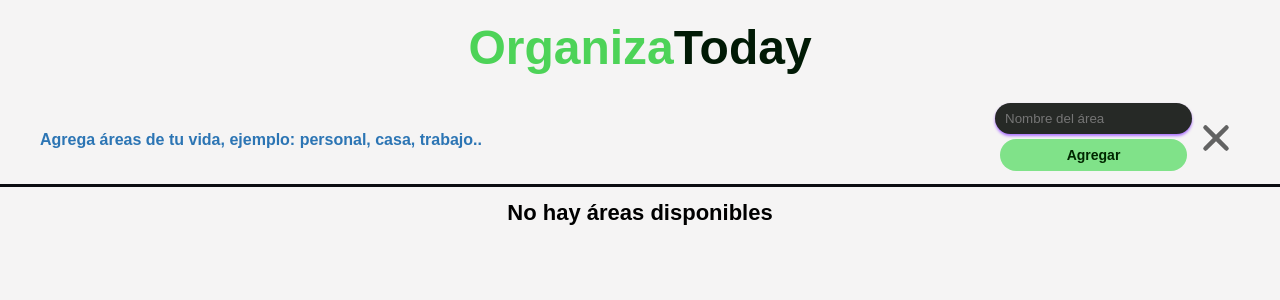
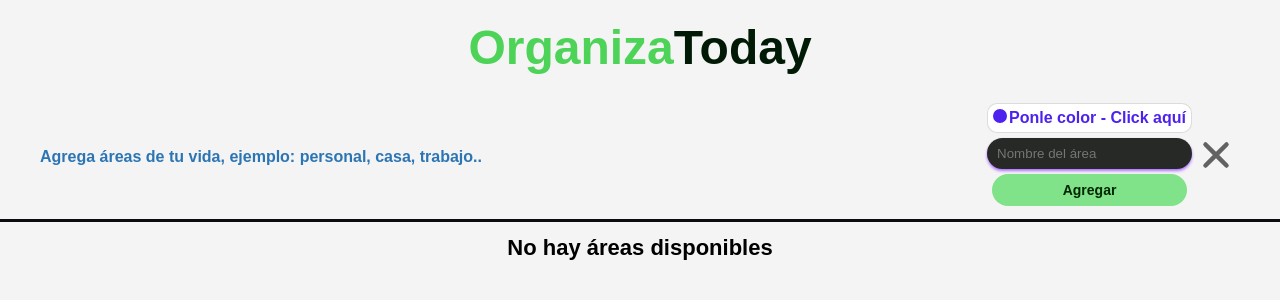
Before and after one commit to frankcodev/organizatoday, a React (Create React App) app: page / in a window 1280 px wide. Both pictures are taken after a click on the element 1208 px from the left and 137 px from the top of the page. Shown: the top 300 px of the page. Built offline with nearby package versions, Linux system fonts and the light colour scheme.

Commit message:
Se agregó función de color para áreas

```diff
--- a/package.json
+++ b/package.json
@@ -7,6 +7,7 @@
     "@testing-library/react": "^9.3.2",
     "@testing-library/user-event": "^7.1.2",
     "react": "^16.13.1",
+    "react-color": "^2.18.1",
     "react-dom": "^16.13.1",
     "react-scripts": "3.4.3",
     "uuid": "^8.3.0"
--- a/src/App.js
+++ b/src/App.js
@@ -68,7 +68,7 @@ function App() {
       :
       <span className="bold c3">Agrega áreas de tu vida, ejemplo: personal, casa, trabajo..</span>
       }
-      <div className="f addArea">
+      <div className="addContentArea f">
         {openForm?<AreaForm handleCreateArea = {handleCreateArea}/>:null}
         <div className="f2">
           {openForm?
--- a/src/components/AreaForm.js
+++ b/src/components/AreaForm.js
@@ -1,16 +1,20 @@
 import React, { useState, Fragment, useEffect, useRef } from 'react';
 import { v4 as uuid } from 'uuid';
+import { ChromePicker } from 'react-color';
+import CloseButton from './CloseButton';
 
 const Formulario = ({handleCreateArea}) => {
-
     const [area,  setArea] = useState({
         name: '',
+        color: '#4e22ee'
     })
+
+    const [OpenColorPicker, setOpenColorPicker] = useState(false)
     const [error,  setError] = useState(false)
     const handleUpdateState = e =>{
         setArea({
             ...area,
-            name: e.target.value
+            [e.target.name]: e.target.value
         })
         setError(false)
     }
@@ -35,16 +39,54 @@ const Formulario = ({handleCreateArea}) => {
        setArea({name: ''})
     }
 
+    const onChangeColor = c =>{
+        setArea({
+            ...area,
+            color: c.hex
+        })
+    }
+
+    const handleOpenColorPicker = () =>{
+        if (OpenColorPicker) {
+            setOpenColorPicker(false)
+            document.body.style.overflowY = "auto"
+        }else{
+            setOpenColorPicker(true)
+            document.body.style.overflowY = "hidden"
+        }
+    }
     return (
         <Fragment>
-             <div className="addForm column">
+             <div className="addFormArea relative column">
          {error? <span className="msg">Escribe algo..</span> : null}
         <form onSubmit={handleSubmit}>
             <div className="column">
+
+            <div className="f2y m1b inputcolor relative">
+
+                {OpenColorPicker?
+                 <div className="colorPicker">
+                  <ChromePicker
+                  color={area.color}
+                  onChange={onChangeColor}
+                 />
+                <span className="closePicker">
+                <CloseButton size={1.5} handleClose={handleOpenColorPicker}/>
+                </span>
+                  </div>
+                 :null
+            }
+                <div onClick={handleOpenColorPicker}  className="bold pointer" style={{color: `${area.color}`, padding: "2px"}}>
+                    <span style={{backgroundColor: `${area.color}`}} className="colorCircle"></span>
+                    {area.name? area.name : 'Ponle color - Click aquí'}
+            </div>
+            </div>
             <input
             ref = {myInput}
             type="text"
+            name="name"
             placeholder="Nombre del área"
+            className="input"
             value={area.name}
             onChange={handleUpdateState}
             />
--- a/src/components/AreaTarget.js
+++ b/src/components/AreaTarget.js
@@ -29,7 +29,7 @@ const AreaTarget = ({area, handleDeleteArea, tareas, setTareas}) => {
     return (
         <div className="targetPhone relative f4 column">
             <div className = "targetHeader">
-                 <h1>{area.name}</h1>
+                 <h1 style={{color: `${area.color}`}}>{area.name}</h1>
             </div>
             <div className="targetContent f2 wrap">
               {openForm?
--- a/src/components/TareaForm.js
+++ b/src/components/TareaForm.js
@@ -41,6 +41,7 @@ const TareaForm = ({handleCreateTarea, handleClose}) => {
        ref = {myInput}
        type="text"
        placeholder="Describe tu tarea.."
+       className="input"
        value={tarea.description}
        onChange={handleUpdateState}
        />
--- a/src/index.css
+++ b/src/index.css
@@ -9,15 +9,18 @@ body, html{
 *,*::before,*::after {box-sizing: inherit;}
 .setfocus, button, input{
     -webkit-touch-callout: none;
+
+    -webkit-tap-highlight-color: transparent;
+    outline: none;
+    text-decoration: none;
+    background: none;
+}
+button{
     -webkit-user-select: none;
     -moz-user-select: none;
     -khtml-user-select: none;
     -ms-user-select:none;
     user-select: none;
-    -webkit-tap-highlight-color: transparent;
-    outline: none;
-    text-decoration: none;
-    background: none;
 }
 input:focus{
     box-shadow: 0px 2px 3px #ac71ff;
@@ -44,9 +47,9 @@ input:focus{
 .p2, .p2x, .p2l {padding-left: 2em;} .p2, .p2x, .p2r {padding-right: 2em;}
 
 /*MÁRGENES*/
-.m1, .m1y, .m1t{margin-top: 0.3em;} .m1, .m1y, .m1y {margin-bottom: 0.3em;}
+.m1, .m1y, .m1t{margin-top: 0.3em;} .m1, .m1y, .m1b {margin-bottom: 0.3em;}
 .m1, .m1x, .m1l {margin-left: 0.3em;} .m1, .m1x, .m1r {margin-right: 0.3em;}
-.m2, .m2y, .m2t{margin-top: 0.8em;} .m2, .m2y, .m2y {margin-bottom: 0.8em;}
+.m2, .m2y, .m2t{margin-top: 0.8em;} .m2, .m2y, .m2b {margin-bottom: 0.8em;}
 .m2, .m2x, .m2l {margin-left: 0.8em;} .m2, .m2x, .m2r {margin-right: 0.8em;}
 
 .targetPhone{
@@ -122,7 +125,30 @@ input:focus{
     transition: 0.3s;
     padding: 0.5em 2.5em;
 }
-.addArea, .relative{position: relative;}
+.relative{position: relative;}
+.addContentArea, .addFormArea{max-width: 300px;}
+.inputcolor{
+    background-color: #ffffff;
+    padding: 3px;
+    border-radius: 10px;
+    border: 1px solid #c9c9c9a4;
+}
+.colorPicker{
+    position: absolute;
+    top: 105px;
+    left: -20px;
+    z-index: 1;
+}
+.colorCircle{
+    padding: 7px;
+    border-radius: 100%;
+    margin-right: 2px;
+}
+.closePicker{
+    bottom: 0;
+    right: 0;
+    position: absolute;
+}
 .msg{
     padding: 2px 8px;
     border-radius: 20px;
@@ -172,11 +198,10 @@ button, .button{
   background-color: #80e289;
   color: #002700;
 }
-
-input{
+.input{
     border: none;
     padding: 8px 10px;
+    background-color: #262926;
+    color: #f5f4f4 !important;
     border-radius: 20px;
-    background-color: #262926;
-    color: #f5f4f4;
 }
```
Also changed, not shown: 1 other file (tests, documents, lock files or other folders).
